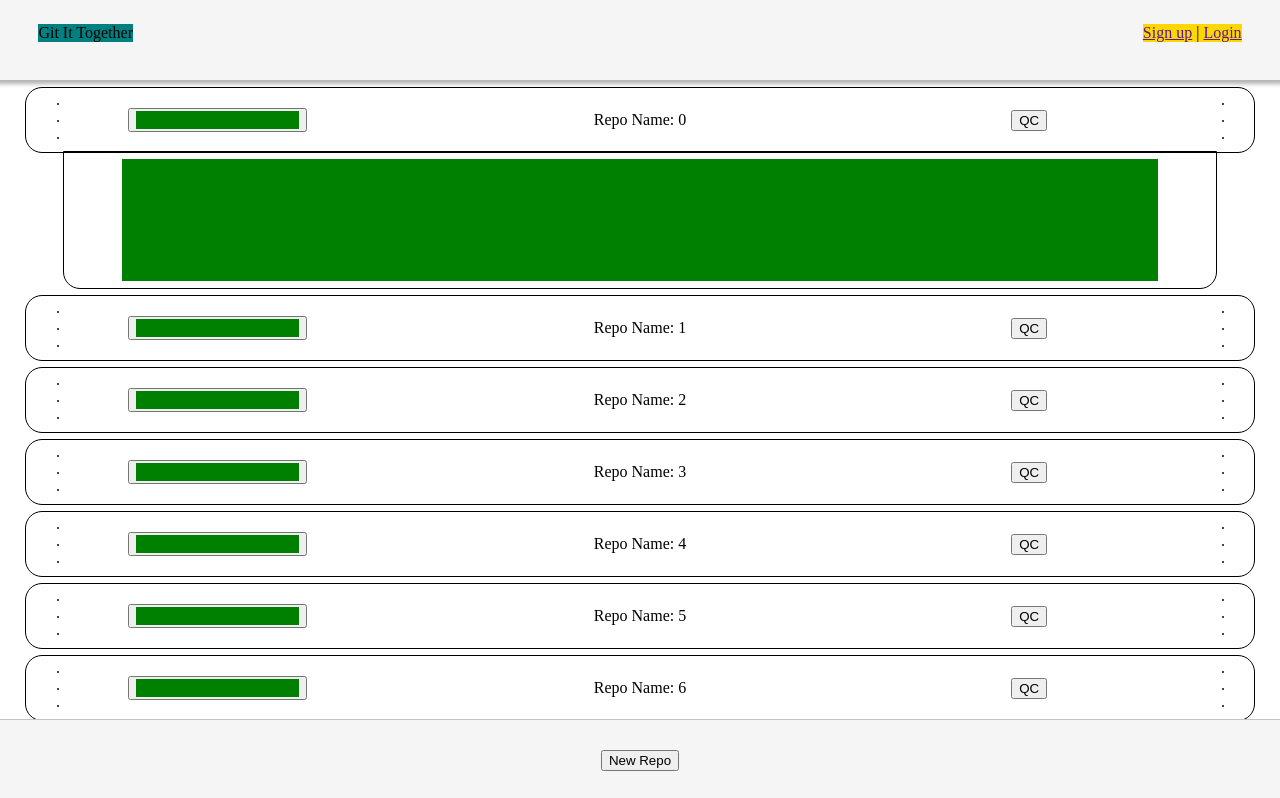
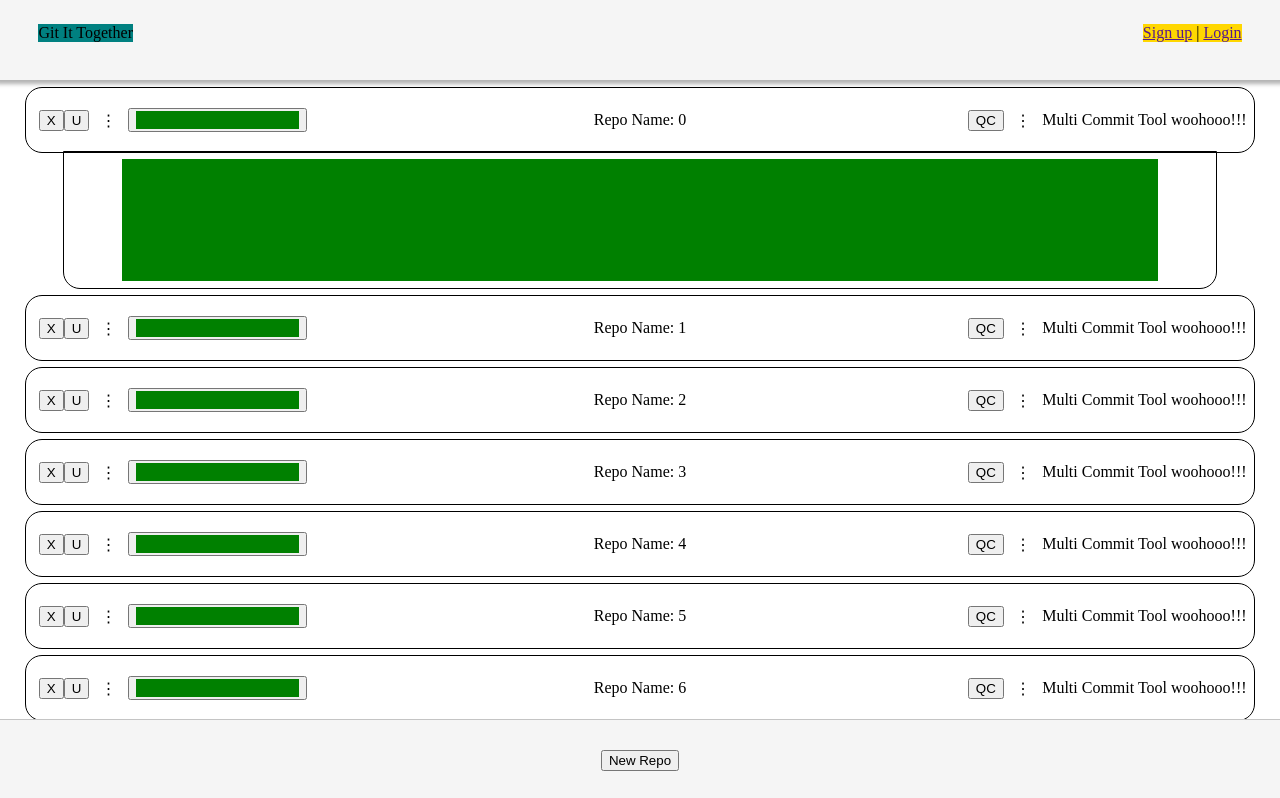
Before and after one commit to BuickSalesman/git-front, a React (Vite) app: page / in a window 1280 px wide. Shown: the top 798 px of the page. Built offline with nearby package versions, Linux system fonts and the light colour scheme.

Commit message:
changing styling for track components

```diff
--- a/package.json
+++ b/package.json
@@ -13,7 +13,8 @@
     "axios": "^1.11.0",
     "node": "^22.18.0",
     "react": "^18.3.1",
-    "react-dom": "^18.3.1"
+    "react-dom": "^18.3.1",
+    "react-swipeable": "^7.0.2"
   },
   "devDependencies": {
     "@eslint/js": "^9.30.1",
--- a/src/components/Content/RepoDisplayCard/RepoTitleTool/RepoTitleTool.css
+++ b/src/components/Content/RepoDisplayCard/RepoTitleTool/RepoTitleTool.css
@@ -13,7 +13,6 @@
     display: inline-flex;
     justify-content: center;
     align-items: center;
-    position: relative;
     overflow: hidden;
 }
 
@@ -26,46 +25,16 @@
 
 .title-tool-right {
     width: 23vw;
-    display: flex;
+    display: inline-flex;
     justify-content: center;
     align-items: center;
-    position: relative;
-}
-
-.multi-commit-tool-ph {
-    display: none;
 }
 
 .swipe-indicator {
-    writing-mode: vertical-rl;
-    text-orientation: upright;
     width: 3vw;
-
-    display: flex;
-    align-items: center;
-    justify-content: center;
-}
-
-.title-tool-left .swipe-indicator {
-    position: absolute;
-    left: 1vw;
-    margin-bottom: 1vh;
-}
-
-.title-tool-right .swipe-indicator {
-    position: absolute;
-    right: 1vw;
-    margin-bottom: 1vh;
 }
 
 .heatmap-dropdown-button {
-    position: absolute;
-    right: 1vw;
     height: 3vh;
     width: 14vw;
 }
-
-.quick-commit-button {
-    position: absolute;
-    left: 4vw;
-}
--- a/src/components/Content/RepoDisplayCard/RepoTitleTool/TitleToolLeft/TitleToolLeft.jsx
+++ b/src/components/Content/RepoDisplayCard/RepoTitleTool/TitleToolLeft/TitleToolLeft.jsx
@@ -9,7 +9,7 @@ export function TitleToolLeft() {
         <div className="title-tool-left">
             <DeleteRepoButton />
             <UndoCommitButton />
-            <div className="swipe-indicator">...</div>
+            <div className="swipe-indicator">⋮</div>
             <HeatmapDropdownButton />
         </div>
     )
--- a/src/components/Content/RepoDisplayCard/RepoTitleTool/TitleToolRight/TitleToolRight.jsx
+++ b/src/components/Content/RepoDisplayCard/RepoTitleTool/TitleToolRight/TitleToolRight.jsx
@@ -7,7 +7,7 @@ export function TitleToolRight() {
     return (
         <div className="title-tool-right">
             <QuickCommitButton />
-            <div className="swipe-indicator">...</div>
+            <div className="swipe-indicator">⋮</div>
             <MultiCommitTool />
         </div>
     )
```
Also changed, not shown: 1 other file (tests, documents, lock files or other folders).
